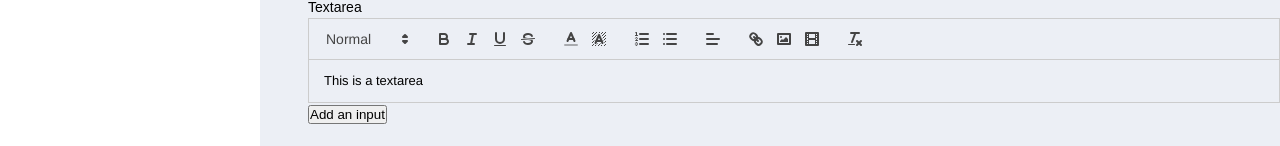
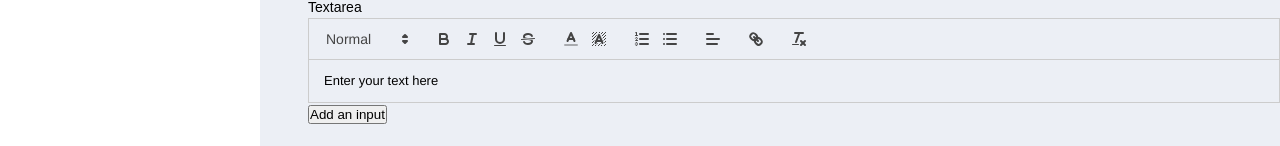
Before and after one commit to alantheandroid/stackhouse-dashboard, a React (Create React App) app: page /form-builder in a window 1280 px wide. Shown: the part 651-797 px from the top of the page. Built offline with nearby package versions, Linux system fonts and the light colour scheme.

Commit message:
Quill Working correctly with global state

```diff
--- a/src/components/FormComponents/FormTextArea/index.tsx
+++ b/src/components/FormComponents/FormTextArea/index.tsx
@@ -31,7 +31,7 @@ export const FormTextArea = ({
         [{ color: [] }, { background: [] }],
         [{ list: 'ordered' }, { list: 'bullet' }],
         [{ align: [] }],
-        ['link', 'image', 'video'],
+        ['link'], // it's also possible to also add an image and a video
         ['clean'],
       ],
     },
--- a/src/pages/FormBuilder/mock.ts
+++ b/src/pages/FormBuilder/mock.ts
@@ -74,7 +74,7 @@ export const mockForm: FormType = {
       type: 'textarea',
       id: generateId(),
       label: 'Textarea',
-      value: 'This is a textarea',
+      value: 'Enter your text here',
       required: true,
     },
   ],
```
